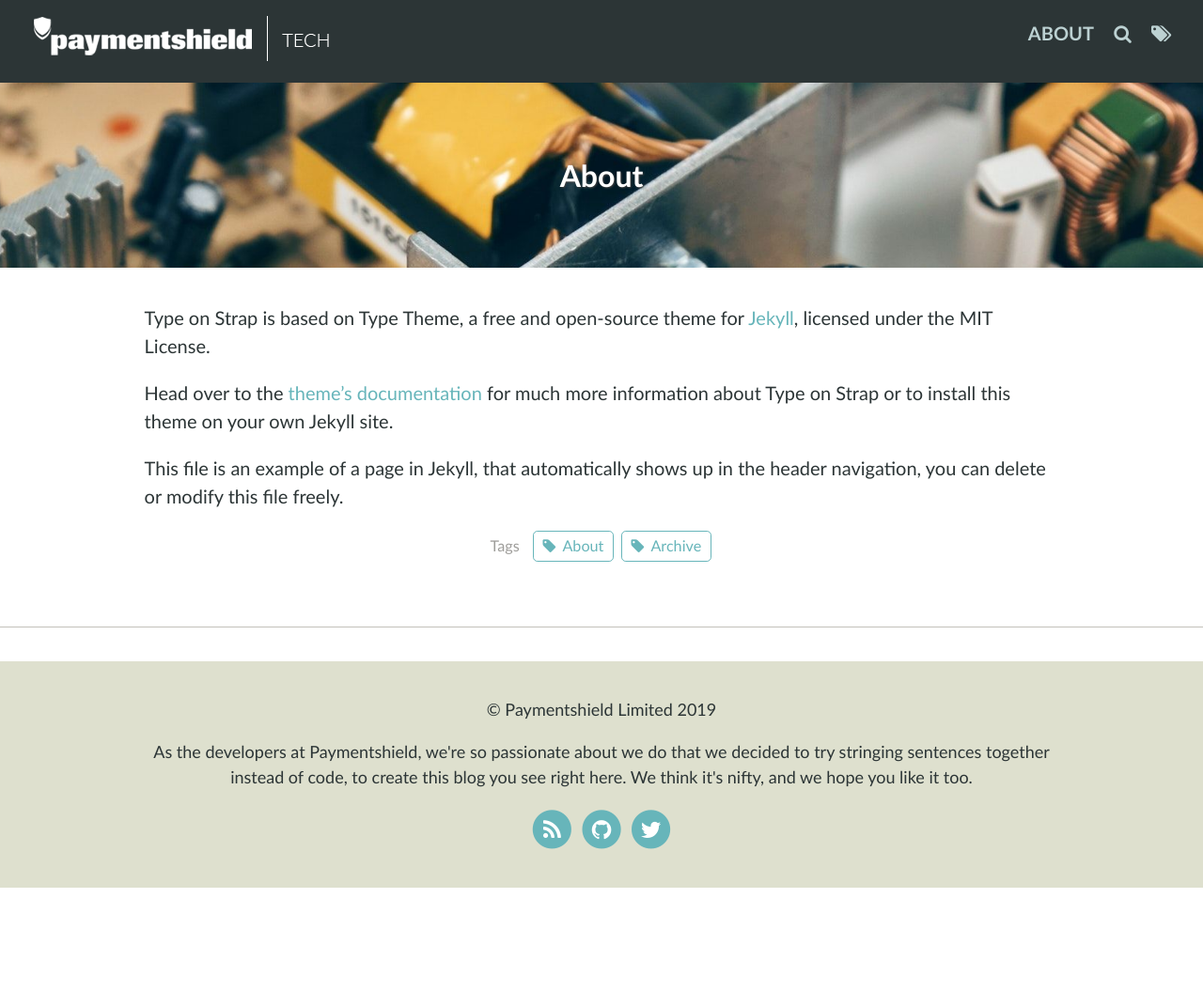
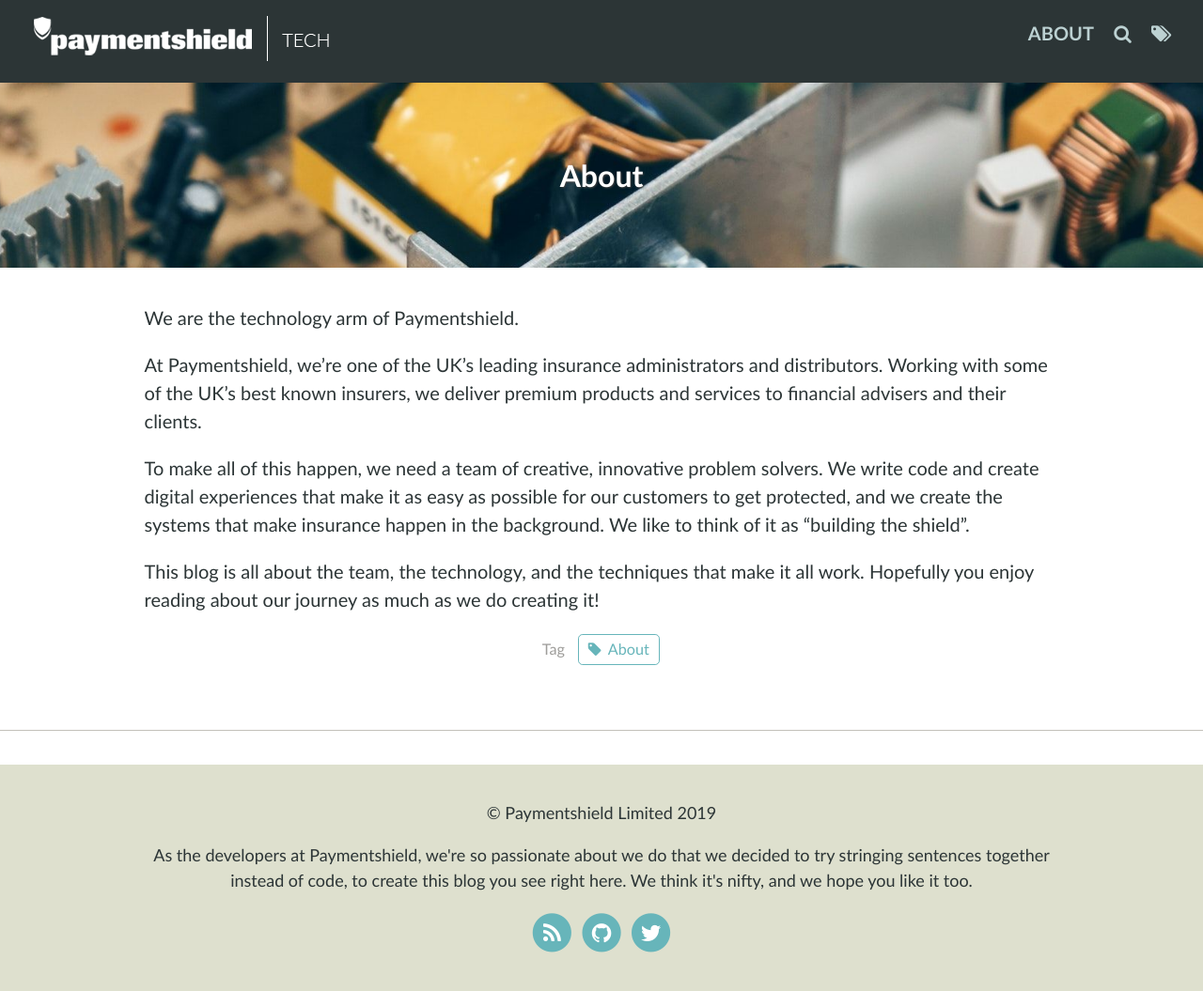
Before and after one commit to Paymentshield/tech-blog, a Jekyll site: the page built from pages/about.md, in a window 1280 px wide. Shown: the whole page at 94% size. Built offline with Jekyll 4.4.1, drawn with Linux system fonts in a browser that asks for light colours; before the commit the page ends 945 px from its top, so only the background shows below that.

Commit message:
Fix About page

```diff
--- a/pages/about.md
+++ b/pages/about.md
@@ -3,11 +3,13 @@
 title: About
 permalink: /about/
 feature-img: "assets/img/pexels/circuit.jpeg"
-tags: [About, Archive]
+tags: [About]
 ---
 
-Type on Strap is based on Type Theme, a free and open-source theme for [Jekyll](http://jekyllrb.com/), licensed under the MIT License.
+We are the technology arm of Paymentshield.
 
-Head over to the [theme's documentation](https://github.io/sylhare/Type-on-Strap) for much more information about Type on Strap or to install this theme on your own Jekyll site.
+At Paymentshield, we're one of the UK's leading insurance administrators and distributors. Working with some of the UK's best known insurers, we deliver premium products and services to financial advisers and their clients.
 
-This file is an example of a page in Jekyll, that automatically shows up in the header navigation, you can delete or modify this file freely.
+To make all of this happen, we need a team of creative, innovative problem solvers. We write code and create digital experiences that make it as easy as possible for our customers to get protected, and we create the systems that make insurance happen in the background. We like to think of it as "building the shield".
+
+This blog is all about the team, the technology, and the techniques that make it all work. Hopefully you enjoy reading about our journey as much as we do creating it!
```
